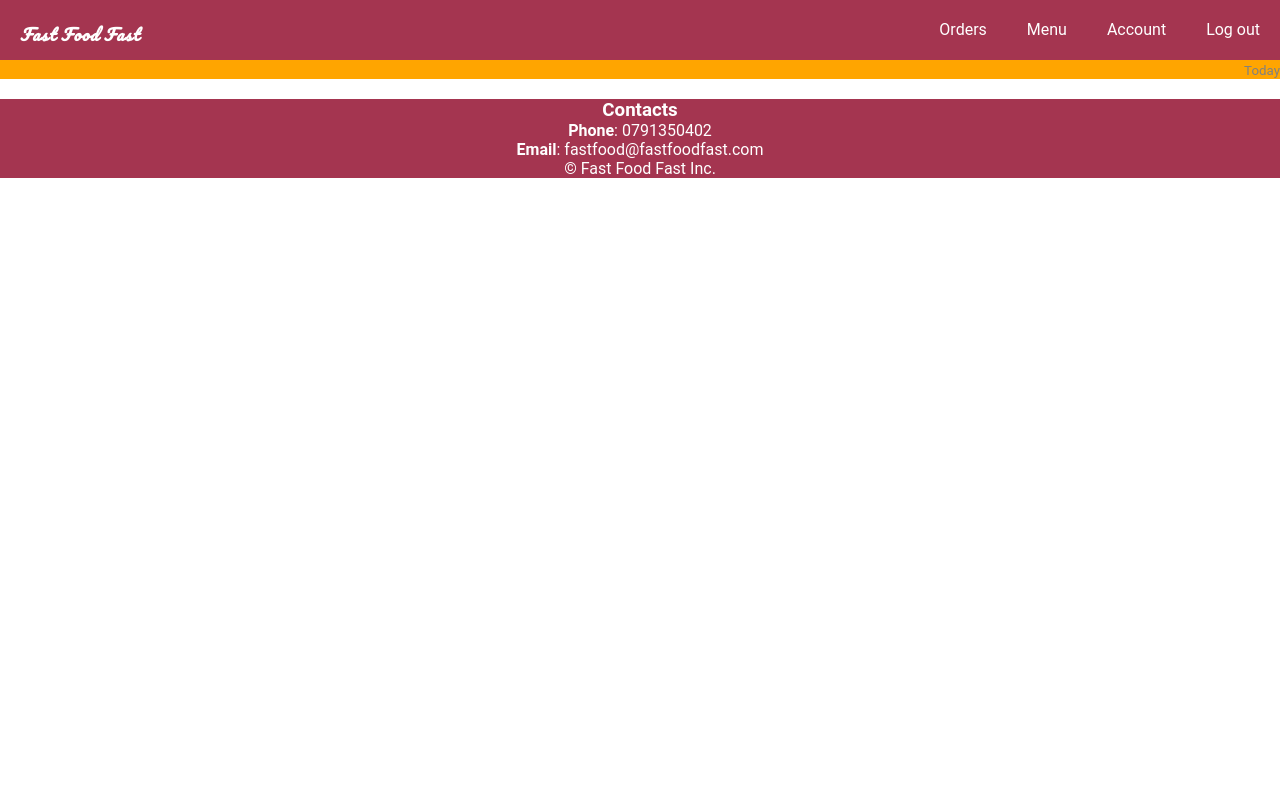
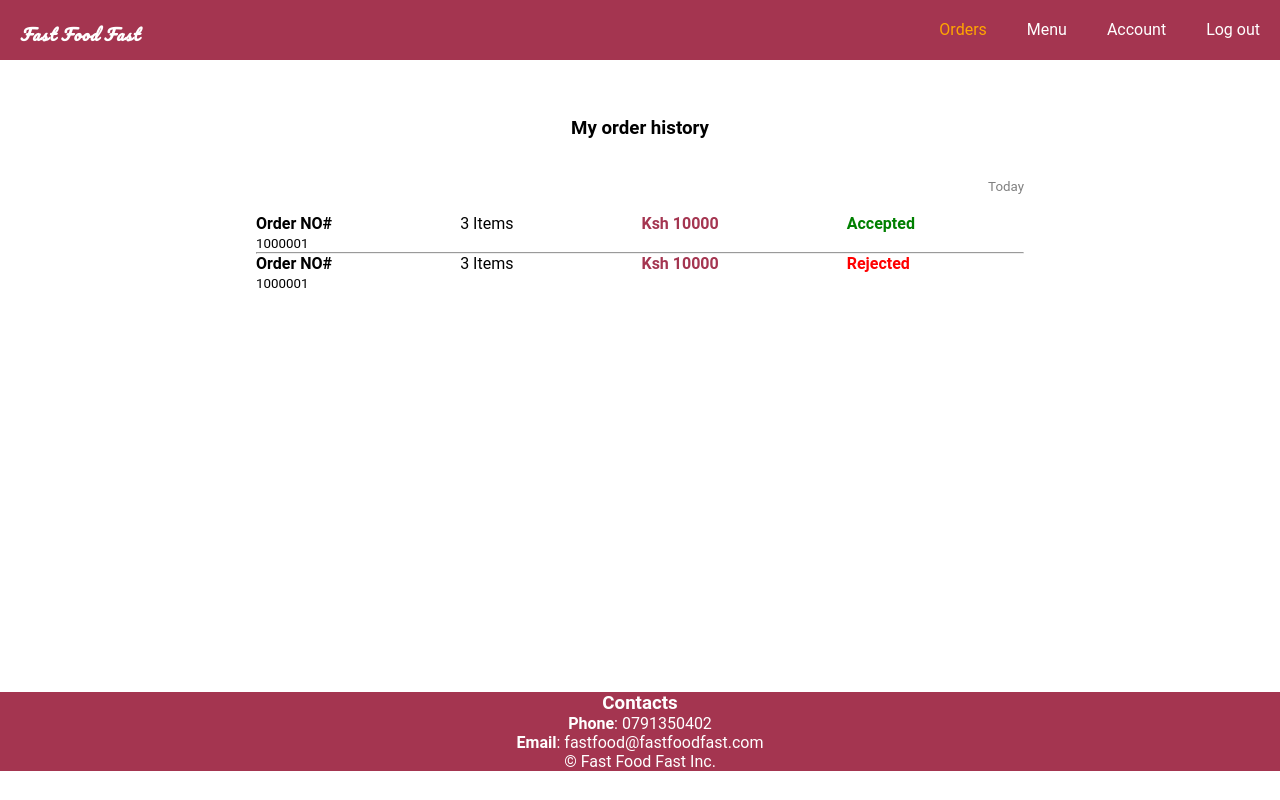
Before and after one commit to SilasKenneth/fast-food-fast-ui, a plain HTML site: page UI/userorders.html in a window 1280 px wide. Drawn offline with Linux system fonts and the light colour scheme.

Commit message:
[CHORE #160136042] Create the userorderspage and create the stylesheet

```diff
--- a/UI/css/orders.css
+++ b/UI/css/orders.css
@@ -15,9 +15,12 @@
 }
 
 .history-container{
-	background: orange;
+	background: white;
 	display: flex;
-	flex-direction: column;
+	flex-direction: column!important;
+	min-width: 500px;
+	margin-top: 2.3em;
+	width:60%;
 }
 
 .text-right, .text-gray{
@@ -25,5 +28,32 @@
 }
 
 .center{
-	margin:0px auto 0px auto;
+	margin-left:auto;
+	margin-right: auto;
 }
+
+.order-row{
+	background: white;
+	display: flex;
+}
+body{
+	background: lightpurple;
+}
+
+.order-row p:not(:first-child){
+	margin-left:8em;
+}
+footer{
+	margin-top:400px;
+}
+
+.text-red{
+	color: red;
+}
+.text-green{
+	color:green;
+}
+
+.nav .nav-item:nth-child(5) a{
+	color:orange!important;
+}
--- a/UI/userorders.html
+++ b/UI/userorders.html
@@ -21,16 +21,55 @@
 		</nav>
 	</header>
 	<main>
-		<div class="history-container center">
+		<br><br><br>
+		  <h3 class="text-center">My order history</h3>
+		<div class="center">
+		  <div class="history-container center">
 			<div class="date-div">
 				<p class="text-right"><small class="text-gray">Today</small></p>
 			</div>
+			<br>
 			<div class="history-items">
 				<div class="order-row">
-
+					<p class="order-details">
+						<strong>Order NO#</strong>
+						<br>
+						<small>1000001</small>
+					</p>
+					<p class="order-items">
+						3 Items
+					</p>
+					<p class="order-value">
+						<strong class="theme-text">Ksh 10000</strong>
+					</p>
+					<p class="order-status">
+						<strong class="text-green">Accepted</strong>
+					</p>
 				</div>
 			</div>
-		</div>
+			<!-- <br> -->
+			<hr>
+			<!-- <br> -->
+			<div class="history-items">
+				<div class="order-row">
+					<p class="order-details">
+						<strong>Order NO#</strong>
+						<br>
+						<small>1000001</small>
+					</p>
+					<p class="order-items">
+						3 Items
+					</p>
+					<p class="order-value">
+						<strong class="theme-text">Ksh 10000</strong>
+					</p>
+					<p class="order-status">
+						<strong class="text-red">Rejected</strong>
+					</p>
+				</div>
+			</div>
+		 </div>
+	   </div>
 	</main>
 	<footer class="theme">
 		<h3 class="text-center">Contacts</h3>
```
